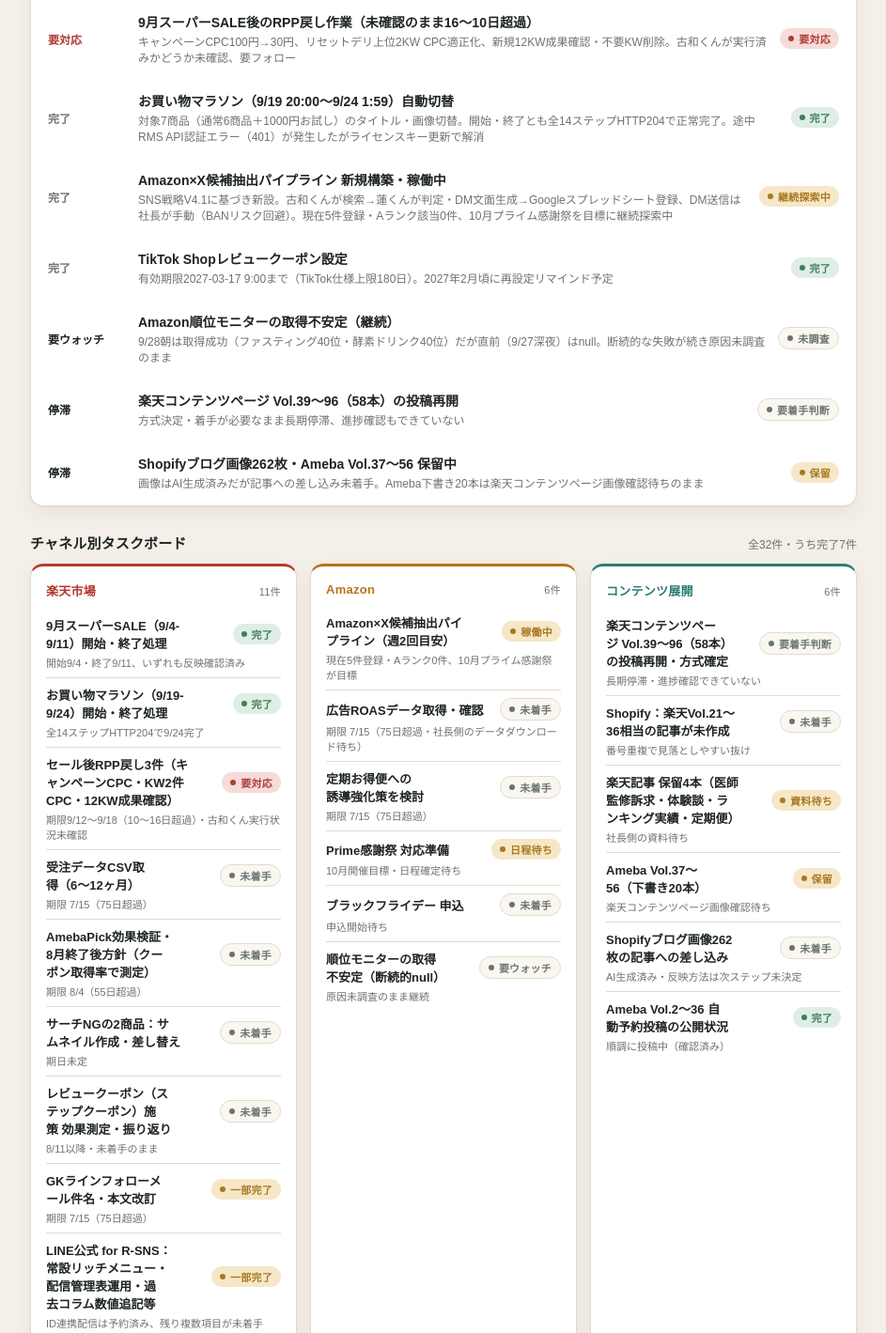
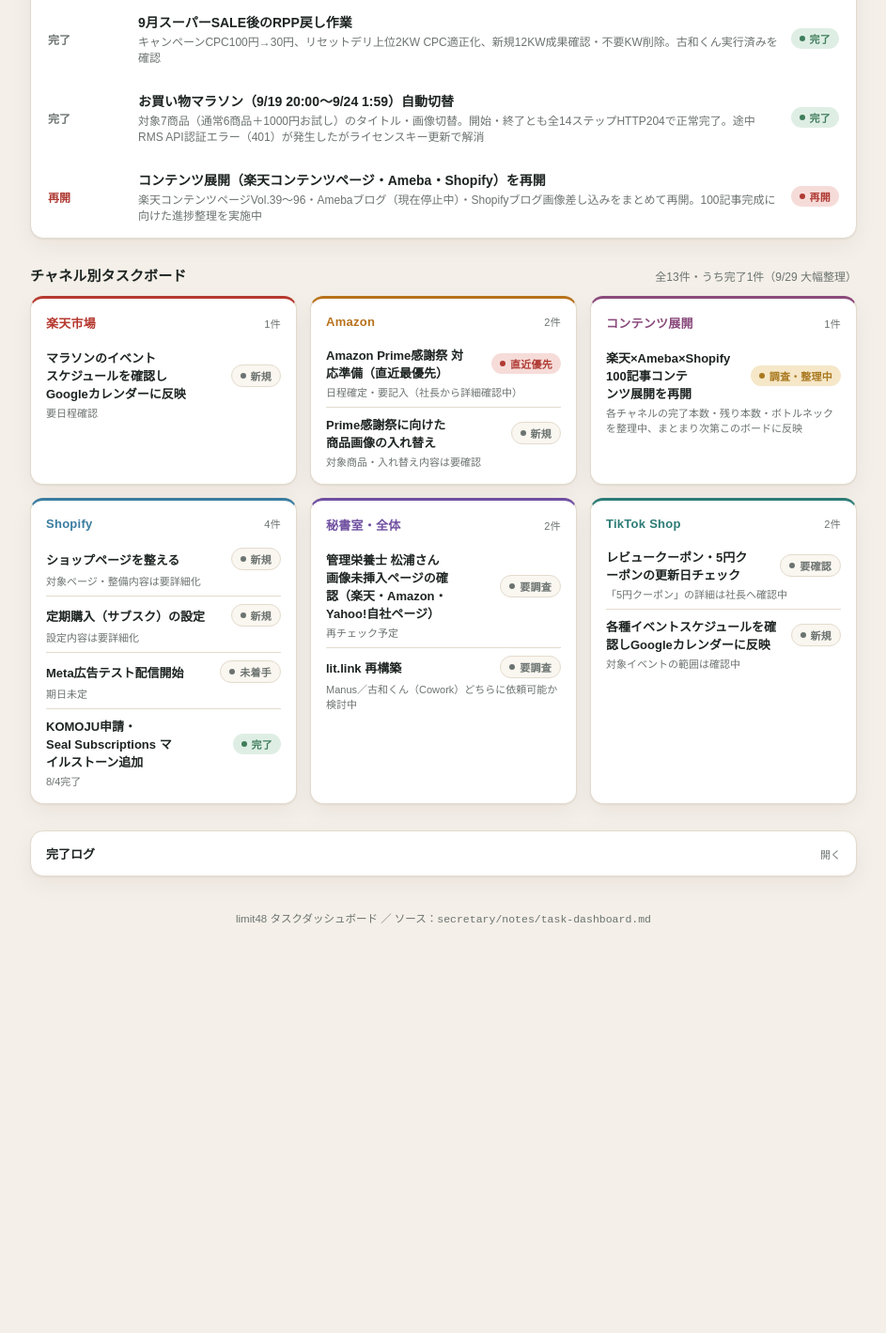
Before and after one commit to gyomu-source/limit48-rank-monitor, a website: page dashboard.html in a window 1280 px wide. Shown: the part 430-1849 px from the top of the page at 94% size, without its empty margins (168-1111 px from the left). After the commit the page ends 1479 px from the top, so only its background shows below. Drawn offline with Linux system fonts and the light colour scheme.

Commit message:
タスクボード大幅整理（社長指示、9/29）
完了・未着手・一部完了の古い項目を整理、Amazon Prime感謝祭・TikTok Shopチャネルを新設、コンテンツ展開は100記事大枠タスクに統合。

```diff
--- a/dashboard.html
+++ b/dashboard.html
@@ -21,6 +21,7 @@
     --chan-tiktok: #2c7c76;
     --chan-yahoo: #6f4fa0;
     --chan-shopify: #3a7ca0;
+    --chan-content: #8a4a7c;
     --shadow: 0 1px 2px rgba(30, 24, 18, 0.06), 0 8px 24px rgba(30, 24, 18, 0.05);
   }
   @media (prefers-color-scheme: dark) {
@@ -44,6 +45,7 @@
       --chan-tiktok: #5cb3ac;
       --chan-yahoo: #a58bd1;
       --chan-shopify: #6ba9cc;
+      --chan-content: #c98bc0;
       --shadow: 0 1px 2px rgba(0, 0, 0, 0.3), 0 8px 24px rgba(0, 0, 0, 0.25);
     }
   }
@@ -89,6 +91,7 @@
     --chan-tiktok: #2c7c76;
     --chan-yahoo: #6f4fa0;
     --chan-shopify: #3a7ca0;
+    --chan-content: #8a4a7c;
     --shadow: 0 1px 2px rgba(30, 24, 18, 0.06), 0 8px 24px rgba(30, 24, 18, 0.05);
   }
 
@@ -257,7 +260,7 @@
   <header class="masthead">
     <div class="eyebrow">limit48 — Secretary Ops</div>
     <h1>タスクダッシュボード</h1>
-    <div class="meta">最終更新 <b>2026年9月28日（月）</b>　｜　鷹橋 蓮（秘書室）</div>
+    <div class="meta">最終更新 <b>2026年9月29日（火）</b>　｜　鷹橋 蓮（秘書室）</div>
   </header>
 
   <div class="kpi-strip">
@@ -278,9 +281,9 @@
       <div class="sub">共通費控除前（RSLコストはモール別に按分済み）</div>
     </div>
     <div class="kpi">
-      <div class="label">期限超過タスク</div>
-      <div class="value">12 <span style="font-size:13px;font-weight:600;color:var(--text-muted);">件</span></div>
-      <div class="sub">うち9月セール後RPP戻し3件は要フォロー</div>
+      <div class="label">タスクボード</div>
+      <div class="value">13 <span style="font-size:13px;font-weight:600;color:var(--text-muted);">件</span></div>
+      <div class="sub">9/29に内容見直しのため大幅整理。詳細は各チャネル参照</div>
     </div>
   </div>
 
@@ -296,9 +299,9 @@
         <span class="chip done">完了</span>
       </div>
       <div class="attn-row">
-        <span class="attn-date today">要対応</span>
-        <span class="attn-title">9月スーパーSALE後のRPP戻し作業（未確認のまま16〜10日超過）<span class="attn-detail">キャンペーンCPC100円→30円、リセットデリ上位2KW CPC適正化、新規12KW成果確認・不要KW削除。古和くんが実行済みかどうか未確認、要フォロー</span></span>
-        <span class="chip today">要対応</span>
+        <span class="attn-date done">完了</span>
+        <span class="attn-title">9月スーパーSALE後のRPP戻し作業<span class="attn-detail">キャンペーンCPC100円→30円、リセットデリ上位2KW CPC適正化、新規12KW成果確認・不要KW削除。古和くん実行済みを確認</span></span>
+        <span class="chip done">完了</span>
       </div>
       <div class="attn-row">
         <span class="attn-date done">完了</span>
@@ -306,29 +309,9 @@
         <span class="chip done">完了</span>
       </div>
       <div class="attn-row">
-        <span class="attn-date done">完了</span>
-        <span class="attn-title">Amazon×X候補抽出パイプライン 新規構築・稼働中<span class="attn-detail">SNS戦略V4.1に基づき新設。古和くんが検索→蓮くんが判定・DM文面生成→Googleスプレッドシート登録、DM送信は社長が手動（BANリスク回避）。現在5件登録・Aランク該当0件、10月プライム感謝祭を目標に継続探索中</span></span>
-        <span class="chip waiting">継続探索中</span>
-      </div>
-      <div class="attn-row">
-        <span class="attn-date done">完了</span>
-        <span class="attn-title">TikTok Shopレビュークーポン設定<span class="attn-detail">有効期限2027-03-17 9:00まで（TikTok仕様上限180日）。2027年2月頃に再設定リマインド予定</span></span>
-        <span class="chip done">完了</span>
-      </div>
-      <div class="attn-row">
-        <span class="attn-date">要ウォッチ</span>
-        <span class="attn-title">Amazon順位モニターの取得不安定（継続）<span class="attn-detail">9/28朝は取得成功（ファスティング40位・酵素ドリンク40位）だが直前（9/27深夜）はnull。断続的な失敗が続き原因未調査のまま</span></span>
-        <span class="chip open">未調査</span>
-      </div>
-      <div class="attn-row">
-        <span class="attn-date">停滞</span>
-        <span class="attn-title">楽天コンテンツページ Vol.39〜96（58本）の投稿再開<span class="attn-detail">方式決定・着手が必要なまま長期停滞、進捗確認もできていない</span></span>
-        <span class="chip open">要着手判断</span>
-      </div>
-      <div class="attn-row">
-        <span class="attn-date">停滞</span>
-        <span class="attn-title">Shopifyブログ画像262枚・Ameba Vol.37〜56 保留中<span class="attn-detail">画像はAI生成済みだが記事への差し込み未着手。Ameba下書き20本は楽天コンテンツページ画像確認待ちのまま</span></span>
-        <span class="chip waiting">保留</span>
+        <span class="attn-date today">再開</span>
+        <span class="attn-title">コンテンツ展開（楽天コンテンツページ・Ameba・Shopify）を再開<span class="attn-detail">楽天コンテンツページVol.39〜96・Amebaブログ（現在停止中）・Shopifyブログ画像差し込みをまとめて再開。100記事完成に向けた進捗整理を実施中</span></span>
+        <span class="chip today">再開</span>
       </div>
     </div>
   </section>
@@ -336,60 +319,44 @@
   <section class="section">
     <div class="section-head">
       <h2>チャネル別タスクボード</h2>
-      <span class="count">全32件・うち完了7件</span>
+      <span class="count">全13件・うち完了1件（9/29 大幅整理）</span>
     </div>
     <div class="board">
 
       <div class="channel" style="--c:var(--chan-rakuten)">
-        <h3>楽天市場 <span class="n">11件</span></h3>
-        <div class="task"><div class="t"><span>9月スーパーSALE（9/4-9/11）開始・終了処理</span><span class="chip done">完了</span></div><div class="due">開始9/4・終了9/11、いずれも反映確認済み</div></div>
-        <div class="task"><div class="t"><span>お買い物マラソン（9/19-9/24）開始・終了処理</span><span class="chip done">完了</span></div><div class="due">全14ステップHTTP204で9/24完了</div></div>
-        <div class="task"><div class="t"><span>セール後RPP戻し3件（キャンペーンCPC・KW2件CPC・12KW成果確認）</span><span class="chip today">要対応</span></div><div class="due">期限9/12〜9/18（10〜16日超過）・古和くん実行状況未確認</div></div>
-        <div class="task"><div class="t"><span>受注データCSV取得（6〜12ヶ月）</span><span class="chip open">未着手</span></div><div class="due">期限 7/15（75日超過）</div></div>
-        <div class="task"><div class="t"><span>AmebaPick効果検証・8月終了後方針（クーポン取得率で測定）</span><span class="chip open">未着手</span></div><div class="due">期限 8/4（55日超過）</div></div>
-        <div class="task"><div class="t"><span>サーチNGの2商品：サムネイル作成・差し替え</span><span class="chip open">未着手</span></div><div class="due">期日未定</div></div>
-        <div class="task"><div class="t"><span>レビュークーポン（ステップクーポン）施策 効果測定・振り返り</span><span class="chip open">未着手</span></div><div class="due">8/11以降・未着手のまま</div></div>
-        <div class="task"><div class="t"><span>GKラインフォローメール件名・本文改訂</span><span class="chip waiting">一部完了</span></div><div class="due">期限 7/15（75日超過）</div></div>
-        <div class="task"><div class="t"><span>LINE公式 for R-SNS：常設リッチメニュー・配信管理表運用・過去コラム数値追記等</span><span class="chip waiting">一部完了</span></div><div class="due">ID連携配信は予約済み、残り複数項目が未着手</div></div>
-        <div class="task"><div class="t"><span>LINE楽天原資クーポン発行申請</span><span class="chip done">完了</span></div><div class="due">9/4完了</div></div>
-        <div class="task"><div class="t"><span>楽天市場プレミアムアフィリエイト申請（週次・毎週火曜）</span><span class="chip done">完了</span></div><div class="due">継続中の週次ルーティン</div></div>
+        <h3>楽天市場 <span class="n">1件</span></h3>
+        <div class="task"><div class="t"><span>マラソンのイベントスケジュールを確認しGoogleカレンダーに反映</span><span class="chip open">新規</span></div><div class="due">要日程確認</div></div>
       </div>
 
       <div class="channel" style="--c:var(--chan-amazon)">
-        <h3>Amazon <span class="n">6件</span></h3>
-        <div class="task"><div class="t"><span>Amazon×X候補抽出パイプライン（週2回目安）</span><span class="chip waiting">稼働中</span></div><div class="due">現在5件登録・Aランク0件、10月プライム感謝祭が目標</div></div>
-        <div class="task"><div class="t"><span>広告ROASデータ取得・確認</span><span class="chip open">未着手</span></div><div class="due">期限 7/15（75日超過・社長側のデータダウンロード待ち）</div></div>
-        <div class="task"><div class="t"><span>定期お得便への誘導強化策を検討</span><span class="chip open">未着手</span></div><div class="due">期限 7/15（75日超過）</div></div>
-        <div class="task"><div class="t"><span>Prime感謝祭 対応準備</span><span class="chip waiting">日程待ち</span></div><div class="due">10月開催目標・日程確定待ち</div></div>
-        <div class="task"><div class="t"><span>ブラックフライデー 申込</span><span class="chip open">未着手</span></div><div class="due">申込開始待ち</div></div>
-        <div class="task"><div class="t"><span>順位モニターの取得不安定（断続的null）</span><span class="chip open">要ウォッチ</span></div><div class="due">原因未調査のまま継続</div></div>
+        <h3>Amazon <span class="n">2件</span></h3>
+        <div class="task"><div class="t"><span>Amazon Prime感謝祭 対応準備（直近最優先）</span><span class="chip today">直近優先</span></div><div class="due">日程確定・要記入（社長から詳細確認中）</div></div>
+        <div class="task"><div class="t"><span>Prime感謝祭に向けた商品画像の入れ替え</span><span class="chip open">新規</span></div><div class="due">対象商品・入れ替え内容は要確認</div></div>
       </div>
 
-      <div class="channel" style="--c:var(--chan-tiktok)">
-        <h3>コンテンツ展開 <span class="n">6件</span></h3>
-        <div class="task"><div class="t"><span>楽天コンテンツページ Vol.39〜96（58本）の投稿再開・方式確定</span><span class="chip open">要着手判断</span></div><div class="due">長期停滞・進捗確認できていない</div></div>
-        <div class="task"><div class="t"><span>Shopify：楽天Vol.21〜36相当の記事が未作成</span><span class="chip open">未着手</span></div><div class="due">番号重複で見落としやすい抜け</div></div>
-        <div class="task"><div class="t"><span>楽天記事 保留4本（医師監修訴求・体験談・ランキング実績・定期便）</span><span class="chip waiting">資料待ち</span></div><div class="due">社長側の資料待ち</div></div>
-        <div class="task"><div class="t"><span>Ameba Vol.37〜56（下書き20本）</span><span class="chip waiting">保留</span></div><div class="due">楽天コンテンツページ画像確認待ち</div></div>
-        <div class="task"><div class="t"><span>Shopifyブログ画像262枚の記事への差し込み</span><span class="chip open">未着手</span></div><div class="due">AI生成済み・反映方法は次ステップ未決定</div></div>
-        <div class="task"><div class="t"><span>Ameba Vol.2〜36 自動予約投稿の公開状況</span><span class="chip done">完了</span></div><div class="due">順調に投稿中（確認済み）</div></div>
+      <div class="channel" style="--c:var(--chan-content)">
+        <h3>コンテンツ展開 <span class="n">1件</span></h3>
+        <div class="task"><div class="t"><span>楽天×Ameba×Shopify 100記事コンテンツ展開を再開</span><span class="chip waiting">調査・整理中</span></div><div class="due">各チャネルの完了本数・残り本数・ボトルネックを整理中、まとまり次第このボードに反映</div></div>
       </div>
 
       <div class="channel" style="--c:var(--chan-shopify)">
         <h3>Shopify <span class="n">4件</span></h3>
-        <div class="task"><div class="t"><span>アフィリエイトタグ設置確認（サンクスページ）</span><span class="chip open">未着手</span></div><div class="due">期限 7/24（66日超過）</div></div>
-        <div class="task"><div class="t"><span>Metaピクセル設置確認</span><span class="chip open">未着手</span></div><div class="due">期限 7/24（66日超過）</div></div>
+        <div class="task"><div class="t"><span>ショップページを整える</span><span class="chip open">新規</span></div><div class="due">対象ページ・整備内容は要詳細化</div></div>
+        <div class="task"><div class="t"><span>定期購入（サブスク）の設定</span><span class="chip open">新規</span></div><div class="due">設定内容は要詳細化</div></div>
         <div class="task"><div class="t"><span>Meta広告テスト配信開始</span><span class="chip open">未着手</span></div><div class="due">期日未定</div></div>
         <div class="task"><div class="t"><span>KOMOJU申請・Seal Subscriptions マイルストーン追加</span><span class="chip done">完了</span></div><div class="due">8/4完了</div></div>
       </div>
 
       <div class="channel" style="--c:var(--chan-yahoo)">
-        <h3>秘書室・全体 <span class="n">5件</span></h3>
-        <div class="task"><div class="t"><span>管理栄養士 松浦さん画像差し込み</span><span class="chip open">未着手</span></div><div class="due">期限 7/29（61日超過）</div></div>
-        <div class="task"><div class="t"><span>lit.link デザイン改善</span><span class="chip open">未着手</span></div><div class="due">期限 7/17（73日超過）</div></div>
-        <div class="task"><div class="t"><span>定期購入者数の実績確認</span><span class="chip waiting">一部完了</span></div><div class="due">サンプリング本数は反映済み。定期購入者数のみ残</div></div>
-        <div class="task"><div class="t"><span>株式会社アスタリスク：freee決算〜確定申告・納税</span><span class="chip done">完了</span></div><div class="due">9/9完了（納付合計¥60,700）</div></div>
-        <div class="task"><div class="t"><span>TikTok Shopレビュークーポン再設定</span><span class="chip waiting">時期尚早</span></div><div class="due">現行期限2027-03-17まで、2027年2月頃にリマインド</div></div>
+        <h3>秘書室・全体 <span class="n">2件</span></h3>
+        <div class="task"><div class="t"><span>管理栄養士 松浦さん画像未挿入ページの確認（楽天・Amazon・Yahoo!自社ページ）</span><span class="chip open">要調査</span></div><div class="due">再チェック予定</div></div>
+        <div class="task"><div class="t"><span>lit.link 再構築</span><span class="chip open">要調査</span></div><div class="due">Manus／古和くん（Cowork）どちらに依頼可能か検討中</div></div>
+      </div>
+
+      <div class="channel" style="--c:var(--chan-tiktok)">
+        <h3>TikTok Shop <span class="n">2件</span></h3>
+        <div class="task"><div class="t"><span>レビュークーポン・5円クーポンの更新日チェック</span><span class="chip open">要確認</span></div><div class="due">「5円クーポン」の詳細は社長へ確認中</div></div>
+        <div class="task"><div class="t"><span>各種イベントスケジュールを確認しGoogleカレンダーに反映</span><span class="chip open">新規</span></div><div class="due">対象イベントの範囲は確認中</div></div>
       </div>
 
     </div>
@@ -398,6 +365,7 @@
   <details class="log">
     <summary>完了ログ</summary>
     <div class="log-list">
+      <div class="log-row"><span class="d">9/29</span><span>タスクボード大幅整理：社長指示により完了・未着手・一部完了の古い項目を一旦整理。9月セール後RPP戻しは古和くん実行済みを確認して完了に。Amazon×X候補パイプラインは他部署対応のため終了、Amazon順位モニター項目は削除。Amazon Prime感謝祭対応・商品画像入れ替えを新規タスク化。コンテンツ展開は楽天×Ameba×Shopify100記事の大枠タスクに統合し再開、進捗調査中。Shopify・秘書室・全体の未着手タスクを入れ替え。新規にTikTok Shopチャネルを追加</span></div>
       <div class="log-row"><span class="d">9/28</span><span>タスクダッシュボード更新（9/11→9/28、EC月次レポート確定・マラソン対応・Amazon×X候補パイプライン・freee確定申告を反映、実行タイムライン図は役目を終えたため削除）</span></div>
       <div class="log-row"><span class="d">9/24</span><span>お買い物マラソン（9/19 20:00〜9/24 1:59）終了・復元処理完了：対象7商品、全14ステップHTTP204で正常完了</span></div>
       <div class="log-row"><span class="d">9/19</span><span>お買い物マラソン開始処理完了。途中RMS API認証エラー（401）が発生したがライセンスキー更新で解消</span></div>
```
